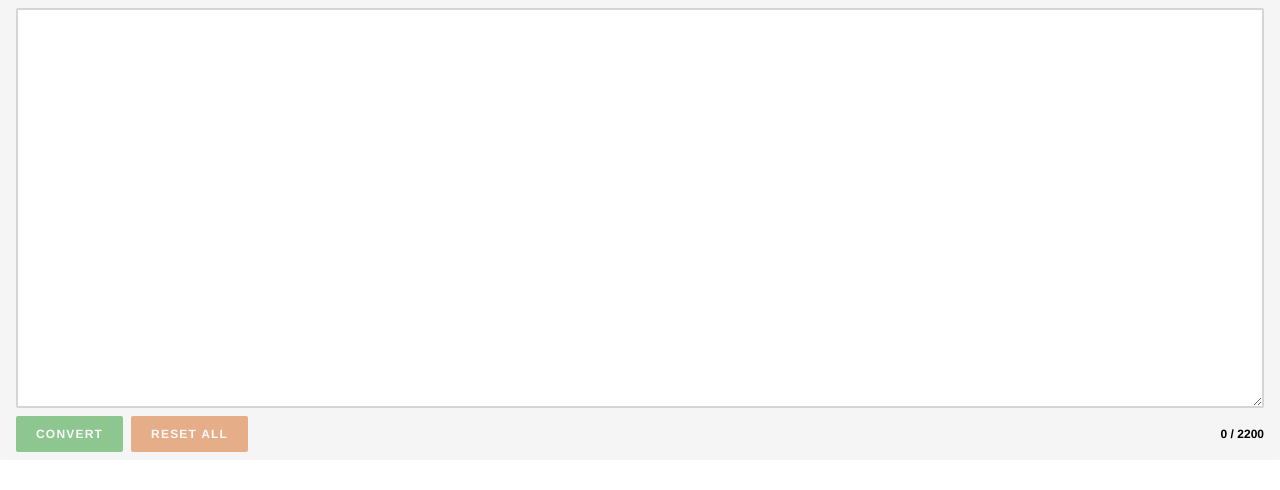
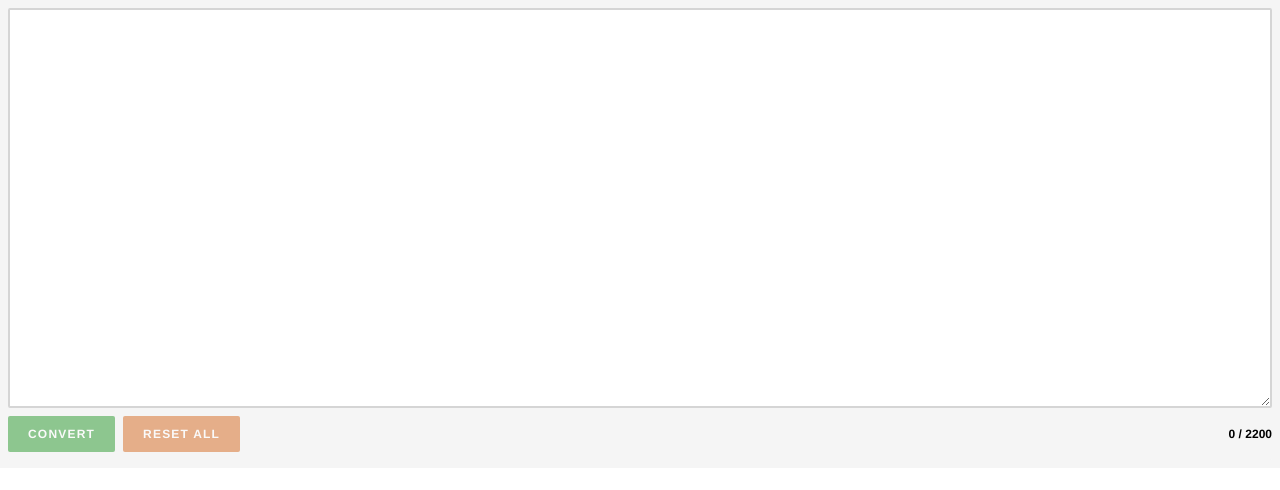
Before and after one commit to nyxene/smart-publisher, a React (Create React App) app: page / in a window 1280 px wide. Shown: the top 490 px of the page. Built offline with nearby package versions, Linux system fonts and the light colour scheme.

Commit message:
Updated styles Resized cover on 1080x1350

```diff
--- a/src/components/PostField/PostField.tsx
+++ b/src/components/PostField/PostField.tsx
@@ -16,13 +16,12 @@ interface PostFieldProps extends PostFieldConfig {
 }
 
 const PostFieldStyled = styled.div<{ height: string | undefined }>`
-    padding: 0.5em 1em 0;
     height: 100%;
     background-color: #f5f5f5;
 
     textarea {
         display: block;
-        padding: 0.5em 1em;
+        padding: 0.5em;
         width: 100%;
         height: ${({ height }) => (!!height ? height : '50vh')};
         resize: vertical;
--- a/src/components/Toolbar/Toolbar.tsx
+++ b/src/components/Toolbar/Toolbar.tsx
@@ -85,7 +85,7 @@ export const ToolbarStyled = styled.div<ToolbarBaseProps>`
         }
     `};
 
-    padding: 0.5em 1em;
+    padding: 0.5em 0;
     min-width: 0;
     background-color: #f5f5f5;
     border-bottom-left-radius: 2px;
--- a/src/features/Publisher/Publisher.tsx
+++ b/src/features/Publisher/Publisher.tsx
@@ -6,7 +6,10 @@ import { usePostField } from '../../components/PostField';
 import { useDebounce } from '../../hooks/useDebounce';
 import Converter from '../../services/converter';
 
-const PublisherStyled = styled.div``;
+const PublisherStyled = styled.div`
+    padding: 0.5em;
+    background-color: #f5f5f5;
+`;
 
 const CounterWrapper = styled.div`
     text-align: right;
@@ -14,7 +17,7 @@ const CounterWrapper = styled.div`
 
 const PostCover = styled.div`
     width: 10em;
-    height: 10em;
+    height: 12.5em;
     border: 2px solid #27982b;
     border-radius: 2px;
 `;
@@ -31,7 +34,6 @@ const PostCoverLink = styled.a`
 const PostCovers = styled.div`
     display: flex;
     flex-wrap: wrap;
-    padding: 0.75em;
 
     ${PostCover} {
         margin: 0.25em;
@@ -126,6 +128,7 @@ const Publisher = (): ReactElement => {
         <PublisherStyled>
             {postField}
             <Toolbar fill={FILL_VALUE.last} items={toolbarItems} />
+            {!!covers.length && (
                 <PostCovers>
                     {covers.map((dataUrl: string, index: number) => (
                         <PostCover key={index}>
@@ -141,6 +144,7 @@ const Publisher = (): ReactElement => {
                         </PostCover>
                     ))}
                 </PostCovers>
+            )}
         </PublisherStyled>
     );
 };
--- a/src/hooks/useInput.ts
+++ b/src/hooks/useInput.ts
@@ -12,7 +12,7 @@ export const useInput = ({
     disabled: initialDisabled = false,
     readonly: initialReadonly = false,
     valueKey = 'value'
-}: InputProps) => {
+}: InputProps = {}) => {
     const [value, setValue] = useState<string>(String(initialValue));
     const [disabled, setDisabled] = useState<boolean>(initialDisabled);
     const [readonly, setReadonly] = useState<boolean>(initialReadonly);
--- a/src/services/converter.ts
+++ b/src/services/converter.ts
@@ -45,7 +45,7 @@ export default class Converter {
         const text: string = this.typograf.execute(originalText);
 
         const mainTextArray = text.slice(0, this.mainTextMaxLength).split(' ');
-        mainTextArray.splice(mainTextArray.length - 1,1);
+        mainTextArray.splice(mainTextArray.length - 1, 1);
         const mainText = mainTextArray.join(' ');
 
         return {
--- a/src/services/textToPng.ts
+++ b/src/services/textToPng.ts
@@ -19,14 +19,15 @@ export interface TextToPngConfig {
     borderColor?: string;
 }
 
-const SIZE = 2048;
-const FONT_SIZE = SIZE / 25;
+const SIZE_WIDTH = 1080;
+const SIZE_HEIGHT = SIZE_WIDTH * 1.25;
+const FONT_SIZE = SIZE_WIDTH / 25;
 const LINE_HEIGHT = FONT_SIZE * 1.4;
 const FONT_FAMILY =
     'Premiera, Cambria, Roboto Slab, Georgia, Times New Roman, serif';
 const FONT_DEFAULT = `normal ${FONT_SIZE}px ${FONT_FAMILY}`;
 
-const MAX_LINE = 17;
+const MAX_LINE = Math.floor(SIZE_WIDTH / FONT_SIZE);
 
 const createCanvas = (width: number, height: number) => {
     const canvas = document.createElement('canvas');
@@ -68,7 +69,7 @@ export class TextToPng {
         // TODO Think of a more effective solution
         return textBlocks.map(
             (textBlock: string[]): string => {
-                const canvas = createCanvas(SIZE, SIZE);
+                const canvas = createCanvas(SIZE_WIDTH, SIZE_HEIGHT);
                 const ctx: CanvasRenderingContext2D | null = canvas.getContext(
                     '2d'
                 );
@@ -97,7 +98,7 @@ export class TextToPng {
     }
 
     private static getTextBlocks(text: string): (string[])[] {
-        const canvas = createCanvas(SIZE, SIZE);
+        const canvas = createCanvas(SIZE_WIDTH, SIZE_HEIGHT);
         const ctx: CanvasRenderingContext2D | null = canvas.getContext('2d');
 
         if (!ctx) {
@@ -136,7 +137,7 @@ export class TextToPng {
 
             if (
                 addNewLines.indexOf(n) > -1 ||
-                (testLineWidth > SIZE - 20 && n > 0)
+                (testLineWidth > SIZE_WIDTH - 20 && n > 0)
             ) {
                 ctx.fillText(line, textX, textY);
 
```
Lines whose indentation alone changed are shown as unchanged.
